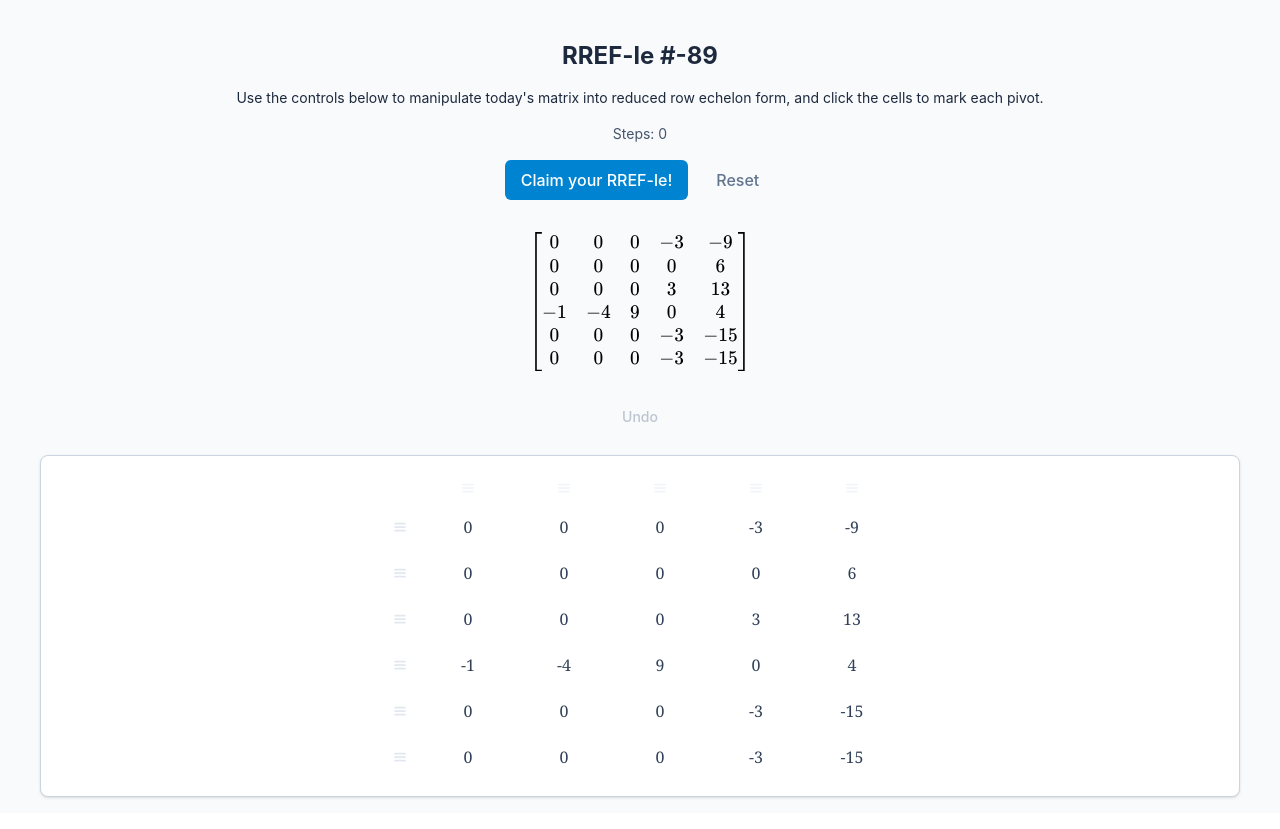
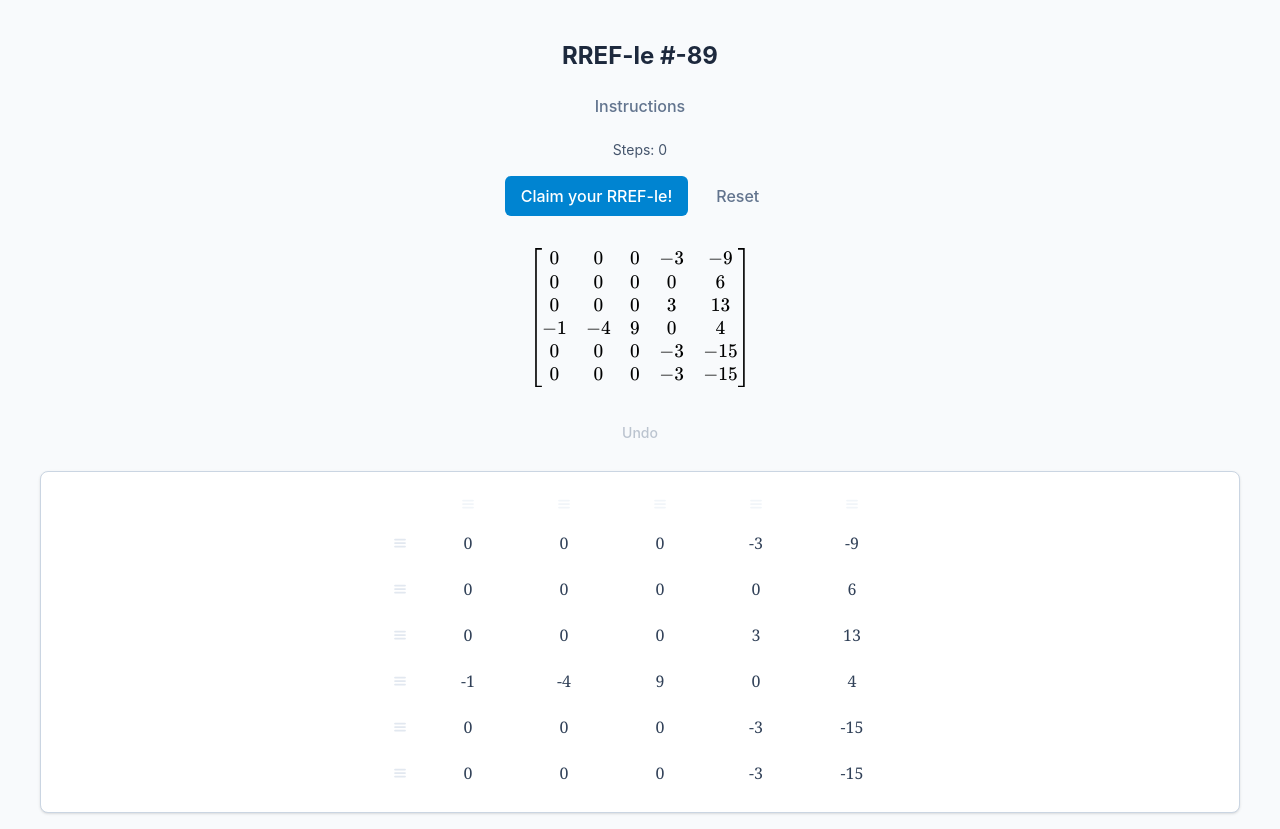
Before and after one commit to StevenClontz/matrix-vibes, a SvelteKit app: page /rrefle in a window 1280 px wide. Built offline with nearby package versions, Linux system fonts and the light colour scheme; a web font is replaced by a local one.

Commit message:
add instructions button

```diff
--- a/src/routes/rrefle/+page.svelte
+++ b/src/routes/rrefle/+page.svelte
@@ -24,6 +24,7 @@
 	let alertTitle: string | null = $state(null);
 	let alertMessage: string | null = $state(null);
 	let showResetConfirm = $state(false);
+	let showInstructions = $state(false);
 	let shareFeedback: string | null = $state(null);
 
 	let shareText = $derived(rrefleShareText(id, matrix));
@@ -112,10 +113,12 @@
 			<p class="text-sm text-emerald-700">{shareFeedback}</p>
 		{/if}
 	{:else}
-		<p class="text-sm text-slate-800">
-			Use the controls below to manipulate today's matrix into reduced row echelon form, and
-			click the cells to mark each pivot.
-		</p>
+		<button
+			onclick={() => (showInstructions = true)}
+			class="cursor-pointer rounded-md px-4 py-1.5 font-medium text-slate-500 transition-colors hover:bg-slate-200"
+		>
+			Instructions
+		</button>
 		<p class="text-sm text-slate-600">Steps: {steps}</p>
 		<div class="flex items-center gap-3">
 			<button
@@ -154,3 +157,11 @@
 		onconfirm={handleReset}
 	/>
 {/if}
+
+{#if showInstructions}
+	<AlertModal
+		title="Instructions"
+		message={`Your goal in this puzzle is to create three "pivots" on the first three rows. Every pivot must have the value 1, and be to the right of each higher pivot. Additionally, any numbers to the left, above, or below a pivot must be zero, and all numbers on the bottom three rows must be zero. When you've satisfied these conditions, click each pivot to mark it, and then solve the puzzle by clicking the "Claim your RREF-le!" button!`}
+		onclose={() => (showInstructions = false)}
+	/>
+{/if}
```
